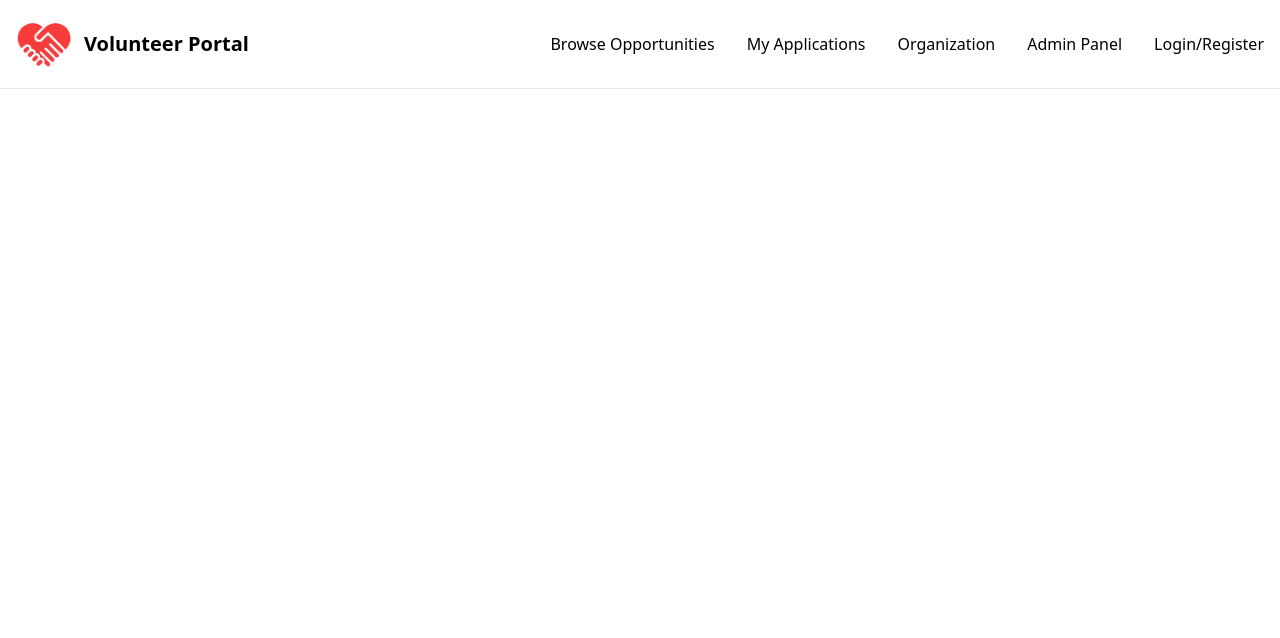
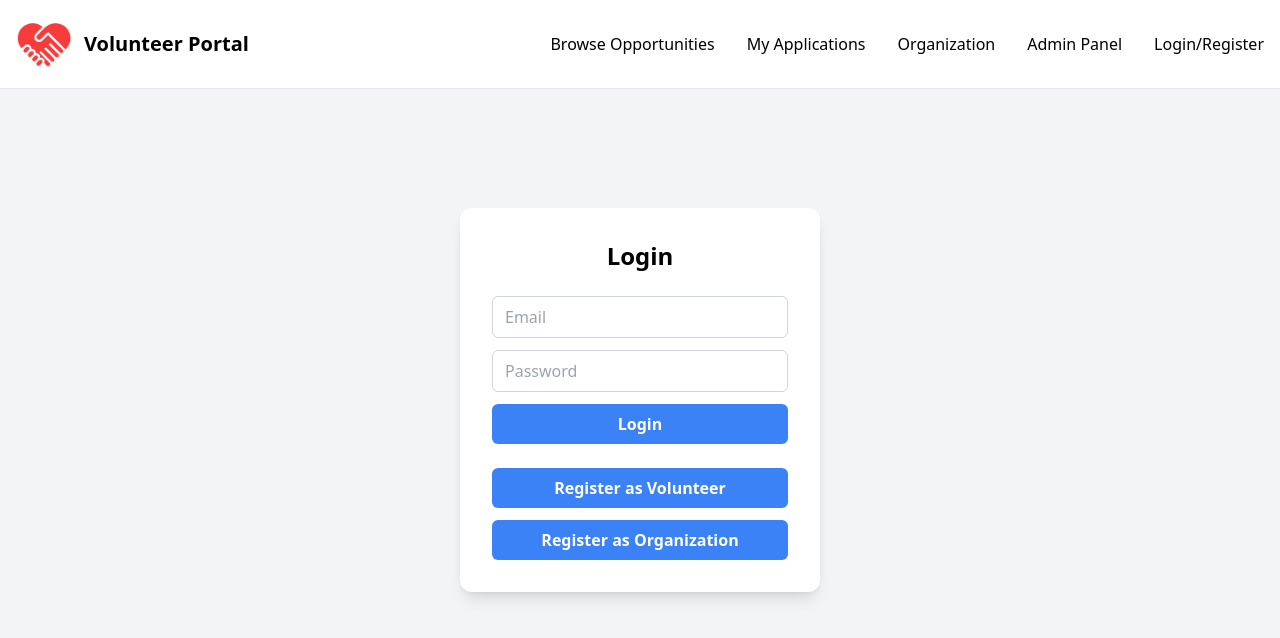
Before and after one commit to bg0707/SE1_Team3_VolunteerPortal, a React (Vite) app in the folder client/: page /authentication in a window 1280 px wide. Shown: the top 638 px of the page. Built offline with nearby package versions, Linux system fonts and the light colour scheme; the HTML template or start-up script is replaced by a standard one.

Commit message:
corrected authentication paths

```diff
--- a/client/src/App.tsx
+++ b/client/src/App.tsx
@@ -12,7 +12,7 @@ function App() {
       <Routes>
         <Route path="/" element={<Opportunities />} />
         <Route path="/opportunities" element={<Opportunities />} />
-        <Route path="/auth" element={<AuthenticationPage />} />
+        <Route path="/authentication" element={<AuthenticationPage />} />
  </Routes>
     </div>
   );
--- a/client/src/api/authentication.api.ts
+++ b/client/src/api/authentication.api.ts
@@ -1,4 +1,4 @@
-const API_URL = "http://localhost:3001/auth";
+const API_URL = "http://localhost:3001/authentication";
 
 export interface LoginResponse {
   message: string;
--- a/client/src/components/NavBar.tsx
+++ b/client/src/components/NavBar.tsx
@@ -101,7 +101,7 @@ export default function NavBar() {
               </a>
             </li>
             <li>
-              <a href="/auth" className="block py-2 px-3 text-heading rounded hover:bg-neutral-tertiary lg:hover:bg-transparent lg:hover:text-fg-brand lg:p-0">
+              <a href="/authentication" className="block py-2 px-3 text-heading rounded hover:bg-neutral-tertiary lg:hover:bg-transparent lg:hover:text-fg-brand lg:p-0">
                 Login/Register
               </a>
             </li>
--- a/client/src/components/loginForm.tsx
+++ b/client/src/components/loginForm.tsx
@@ -1,19 +1,21 @@
 import { useState } from "react";
-import {login} from '../api/authentication.api.ts';
+import { login } from '../api/authentication.api.ts';
 
 
 export default function LoginForm() {
   const [email, setEmail] = useState("");
   const [password, setPassword] = useState("");
-  const [error, setError] = useState("");
+  const [error, setError] = useState(""); // You are tracking this error, but not displaying it yet!
 
   const handleSubmit = async (e:React.FormEvent<HTMLFormElement>) => {
-    e.preventDefault(); // prevent page reload
+    e.preventDefault();
+    setError(""); // Clear previous errors on new submission
+
     try {
-      // api call to verify login credentials
       const data = await login(email, password);
       console.log("Logged in:", data);
       localStorage.setItem("token", data.token);
+      // Optional: Add a redirect or success state here
     } catch (err) {
       setError((err as Error).message);
     }
@@ -21,16 +23,22 @@ export default function LoginForm() {
 
   return (
     <form onSubmit={handleSubmit} className="flex flex-col gap-3">
+      {/* 🔴 FIX: Add value and onChange to capture Email input */}
       <input
         type="email"
         placeholder="Email"
         className="px-3 py-2 border border-gray-300 rounded-md"
+        value={email} // <-- Added
+        onChange={(e) => setEmail(e.target.value)} // <-- Added
       />
 
+      {/* 🔴 FIX: Add value and onChange to capture Password input */}
       <input
         type="password"
         placeholder="Password"
         className="px-3 py-2 border border-gray-300 rounded-md"
+        value={password} // <-- Added
+        onChange={(e) => setPassword(e.target.value)} // <-- Added
       />
 
       <button
@@ -39,7 +47,9 @@ export default function LoginForm() {
       >
         Login
       </button>
+
+      {/* 💡 Improvement: Display the error message to the user */}
+      {error && <p className="text-red-500 text-sm mt-2">{error}</p>}
     </form>
-
   );
 }
```
Lines whose indentation alone changed are shown as unchanged.
